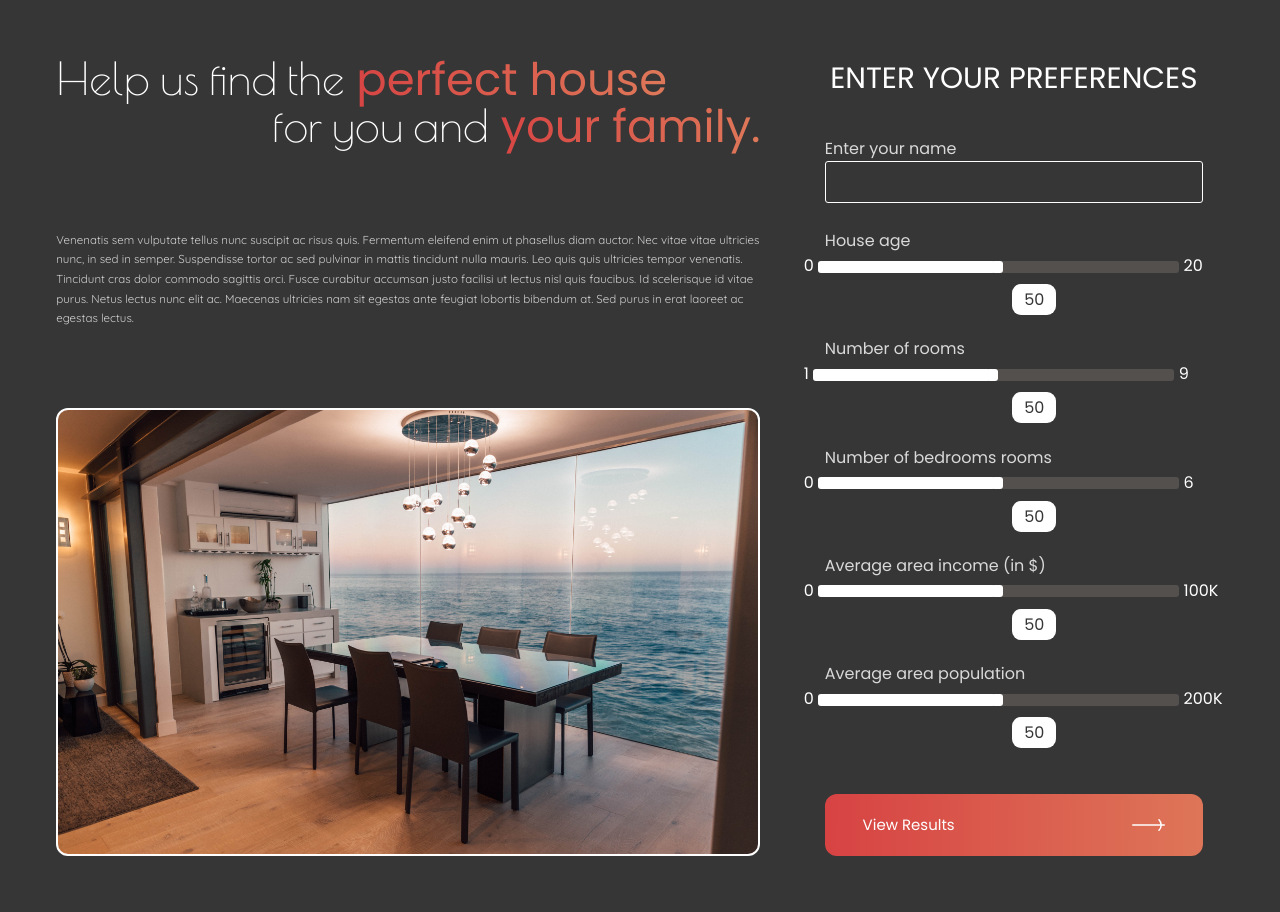
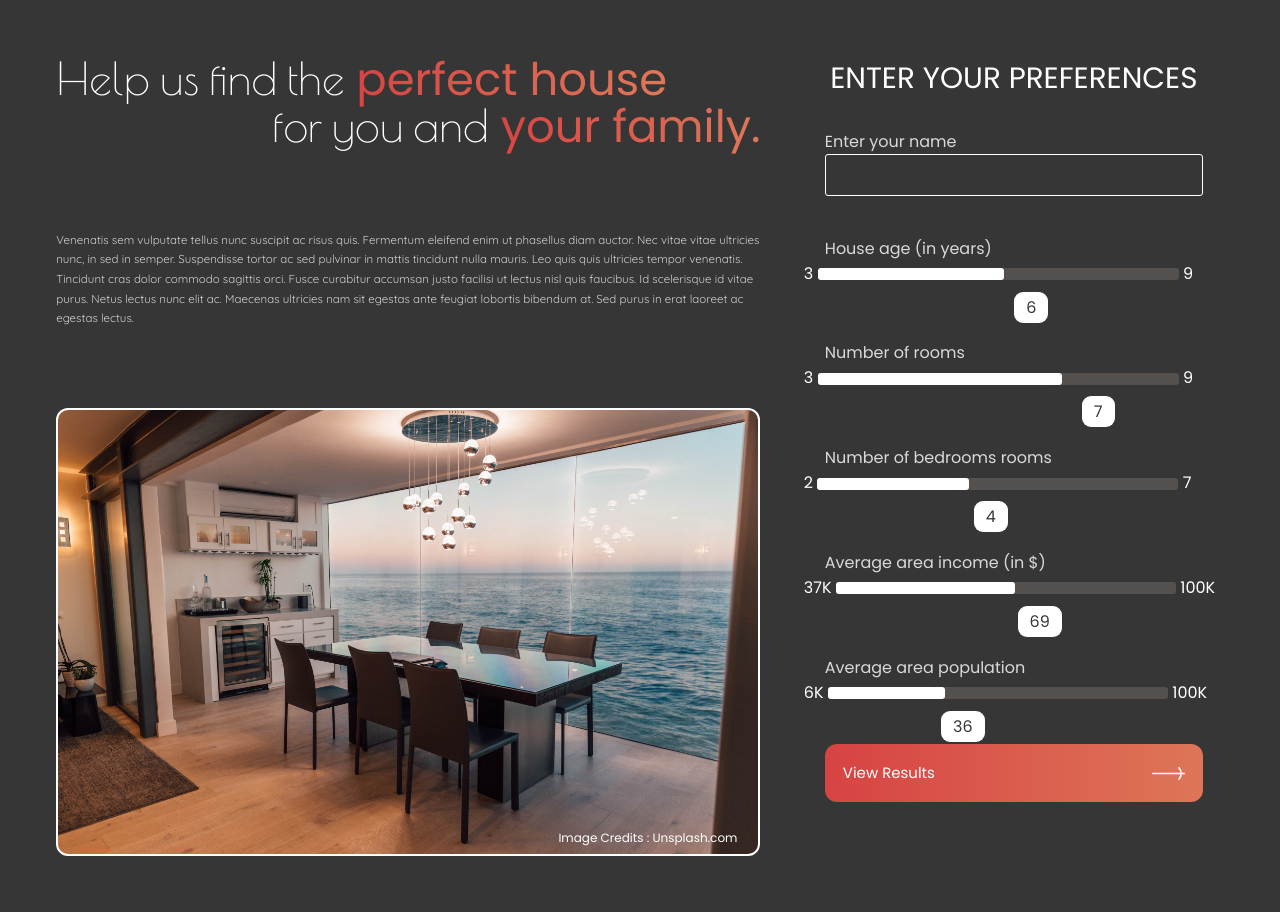
Before and after one commit to dibkb/House-Price-Prediction-Web-App, a Python web app: template templates/form(mobile).html in a window 1280 px wide. Run offline with Jinja, Linux system fonts and the light colour scheme; the template is opened without the code that fills it, so the values that code supplies are empty.

Commit message:
fixed the input range

```diff
--- a/static/css/form(mobile).css
+++ b/static/css/form(mobile).css
@@ -36,9 +36,9 @@
   .rang_inputs > *{
      margin-bottom: 9%;
   }
-  .area_income_filed, .area_population_filed{
+  /* .area_income_filed, .area_population_filed{
      margin: 3% auto;
-  }
+  } */
   .area_income_filed input, .area_population_filed input{
      width: 72%;
   }
--- a/static/css/form.css
+++ b/static/css/form.css
@@ -123,9 +123,11 @@ html,body{
 
 .col_right{
    display: flex;
+   margin: 0 auto ;
    flex-direction: column;
    font-family: var(--font-poppins);
    min-width: 420px;
+   max-width: 450px;
 }
 .h-right{
    text-align: center;
@@ -134,22 +136,24 @@ html,body{
    font-weight: 400;
 }
 form{
-   height: 90%;
+   height: 100%;
    display: flex;
    flex-direction: column;
-   justify-content: space-between;
+
 }
 /* FORM */
-/* input, input:focus{
-   outline: none;
-   border: none;
+/* form > input{
+
+
 } */
+
+
 
 .rang_inputs{
    flex-basis: 72%;
    display: flex;
    flex-direction: column;
-   justify-content: space-between;
+   justify-content: space-around;
    width: 100%;
 }
 input[type = 'range']{
@@ -184,13 +188,14 @@ form label,form p{
 }
 
 /* Range Labels */
-
-
+.area_income_filed input, .area_population_filed input{
+   width: 81%;
+}
 
 
 /* button */
 .btn_container{
-   flex-basis: 17%;
+   justify-self: flex-end;
    display: flex;
    align-items: flex-end;
 }
@@ -201,17 +206,16 @@ form label,form p{
    font-family: var(--font-poppins);
    align-items: center;
    justify-content: space-between;
-   padding: 0 9%;
-   height: 52%;
+   padding: 18px 18px;
    border-radius: 12px;
    background: linear-gradient(90.31deg, #D74343 0.27%, #DE7859 105.14%);
    border: none;
 
 }
-.result-btn:hover{
+.result-btn:hover,.result-btn:focus{
    cursor: pointer;
+   padding: 18px 27px;
    width: 100%;
-   padding: 0 13%;
 }
 .btn-get-started-link{
    font-size: 1.17vw;
@@ -351,7 +355,7 @@ input[type='range'] {
    .btn-get-started > *{
       background: transparent;
    }
-   .btn-get-started:hover{
+   .btn-get-started:hover, .btn-get-started:focus{
       width: 100%;
       padding: 0 11%;
 
@@ -374,9 +378,11 @@ input[type='range'] {
        min-height: 712px;
        justify-content: space-around;
     }
-    .col_left >*{
+    .col_right{
+       min-height: 810px;
+       max-width: 90vw;
+    }
 
-    }
    .col_left .img-container{
       min-height: 50%;
 
@@ -390,9 +396,9 @@ input[type='range'] {
       line-height: 2.34vw;
    }
    form{
-      width: 60%;
-      margin: 0 auto;
+      max-width: 450px;
    }
+
    .name_field input{
       height: 5.85vw;
       font-size: 3.1vw;
@@ -400,12 +406,19 @@ input[type='range'] {
    .h-right{
       font-size: 4.1vw;
    }
+   .btn_container{
+      margin-top: 3%;
+   }
    .btn_container .btn-get-started-link{
       font-size: 2vw;
    }
    .arrow{
       width: 6vw;
    }
+   /* Range Labels */
+   /* .area_income_filed input, .area_population_filed input{
+      width: 81%;
+   } */
 
 
  }
--- a/templates/form(mobile).html
+++ b/templates/form(mobile).html
@@ -20,9 +20,11 @@
          </div>
          <p class="prargraph">Venenatis sem vulputate tellus nunc suscipit ac risus quis. Fermentum eleifend enim ut phasellus diam auctor. Nec vitae vitae ultricies nunc, in sed in semper. Suspendisse tortor ac sed pulvinar in mattis tincidunt nulla mauris. Leo quis quis ultricies tempor venenatis. Tincidunt cras dolor commodo sagittis orci. Fusce curabitur accumsan justo facilisi ut lectus nisl quis faucibus. Id scelerisque id vitae purus. Netus lectus nunc elit ac. Maecenas ultricies nam sit egestas ante feugiat lobortis bibendum at. Sed purus in erat laoreet ac egestas lectus.
          </p>
-         <div class="img-container"></div>
+         <div class="img-container">
+            <a href="https://unsplash.com/photos/tleCJiDOri0" class="img_credit">Image Credits : Unsplash.com</a>
+         </div>
          <div class="cta-btn cta-btn-mobile">
-            <a class="btn-get-started" href="#">
+            <a class="btn-get-started" href="">
                <span class="btn-get-started-link">Enter your preferences</span>
                <img src="/static/images/arrow.svg" alt="" class="arrow">
             </a>
@@ -37,38 +39,41 @@
                </div>
                <div class="rang_inputs range-wrap">
                   <div class="age_filed">
-                     <p>House age</p>
-                     0 <input type="range" min="1" max="100" value="50" class="range"
+                     <p>House age (in years)</p>
+                     3 <input type="range" min="3" max="9" value="6" step=".25"
+                     class="range"
                      style="display:inline-block; vertical-align:middle"
-                     > 20
+                     > 9
                      <output class="bubble"></output>
                   </div>
                   <div class="room_filed range-wrap">
                      <p>Number of rooms </p>
-                     1 <input type="range" min="1" max="100" value="50" class = 'range'
+                     3 <input type="range" min="3" max="9" value="7" step="1"
+                     class = 'range'
                      style="display:inline-block; vertical-align:middle"
                      > 9
                      <output class="bubble"></output>
                   </div>
                   <div class="bedroom_filed range-wrap">
                      <p>Number of bedrooms rooms</p>
-                     0 <input type="range" min="1" max="100" value="50" class="range"
+                     2 <input type="range" min="2" max="7" value="4" step="1"
+                     class="range"
                      style="display:inline-block; vertical-align:middle"
-                     > 6
+                     > 7
                      <output class="bubble"></output>
                   </div>
                   <div class="area_income_filed range-wrap">
                      <p>Average area income (in $)</p>
-                     0 <input type="range" min="1" max="100" value="50" class="range"
+                     37K <input type="range" min="37" max="100" value="69" class="range"
                      style="display:inline-block; vertical-align:middle"
                      > 100K
                      <output class="bubble"></output>
                   </div>
                   <div class="area_population_filed range-wrap">
                      <p>Average area population </p>
-                     0 <input type="range" min="1" max="100" value="50" class="range"
+                     6K <input type="range" min="6" max="100" value="36" class="range"
                      style="display:inline-block; vertical-align:middle"
-                     > 200K
+                     > 100K
 
                      <output class="bubble"></output>
                   </div>
```
Also changed, not shown: templates/form.html (+13 -10 lines), static/images/pexels-patryk-kamenczak-775219.jpg (deleted).
